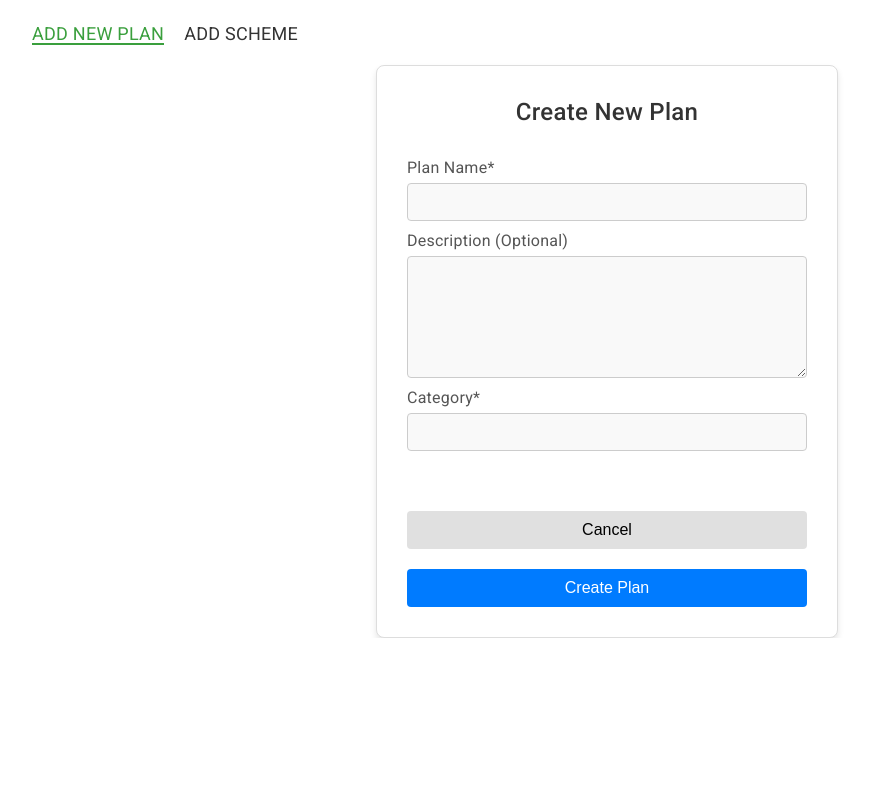
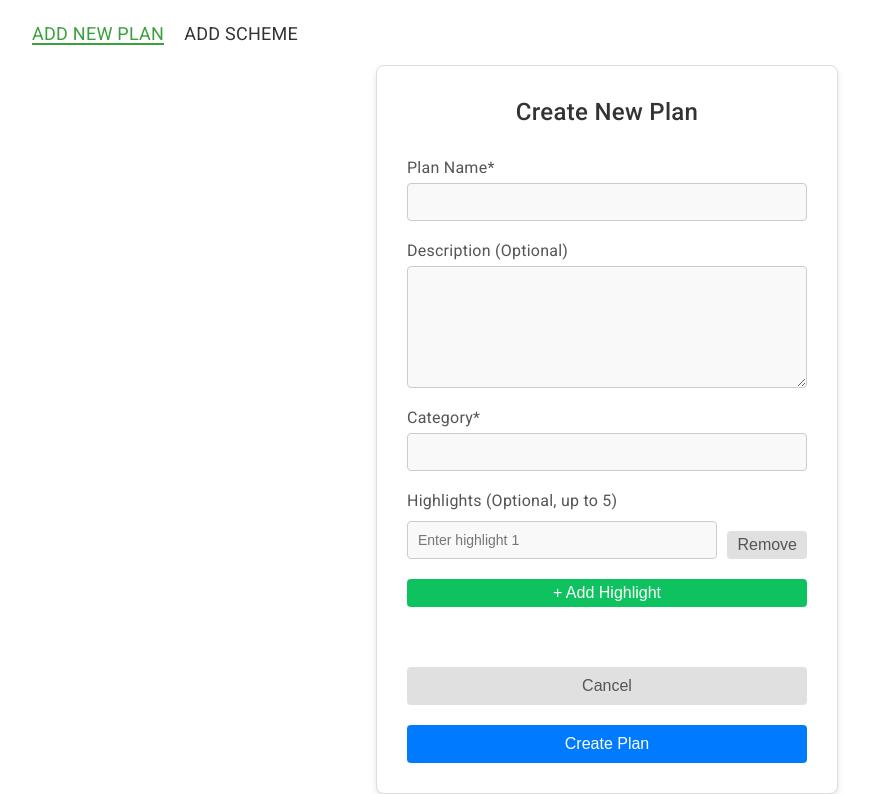
Before and after one commit to joshuakjohn/E-Insurance-App-FE, an Angular app: page /dashboard/admin/add-plan in a window 1280 px wide. Shown: the part 523-1317 px from the top of the page, without its empty margins (33-902 px from the left). Before the commit the page ends 1161 px from the top, so only its background shows below. Built offline with nearby package versions, Linux system fonts and the light colour scheme.

Commit message:
[anjali] feat : added field to add highlights in a plan while creating any new plan

```diff
--- a/src/app/components/admin/plan-form/plan-form.component.html
+++ b/src/app/components/admin/plan-form/plan-form.component.html
@@ -21,6 +21,24 @@
               Category is required
             </span>
           </div>
+          <div class="form-group highlights-group">
+            <label>Highlights (Optional, up to 5)</label>
+            <div *ngFor="let highlight of highlights; let i = index" class="highlight-field">
+              <input
+                type="text"
+                [formControlName]="'highlight' + i"
+                placeholder="Enter highlight {{ i + 1 }}"
+                class="form-control">
+              <button type="button" class="remove-highlight" (click)="removeHighlight(i)">Remove</button>
+            </div>
+            <button
+              type="button"
+              class="add-highlight"
+              [disabled]="highlights.length >= 5"
+              (click)="addHighlight()">
+              + Add Highlight
+            </button>
+          </div>
         </div>
         <br>
         <button class="cancelbutton" (click)="onClose()">Cancel</button>
--- a/src/app/components/admin/plan-form/plan-form.component.scss
+++ b/src/app/components/admin/plan-form/plan-form.component.scss
@@ -48,6 +48,7 @@ body {
           color: #333;
           font-size: 14px;
           transition: border-color 0.3s ease;
+          margin-bottom: 10px;
 
           &:focus {
             border-color: #007bff;
@@ -63,6 +64,50 @@ body {
           margin-top: 5px;
           font-size: 12px;
           color: #d9534f;
+        }
+
+        // Highlights section
+        .highlight-field {
+          display: flex;
+          align-items: center;
+          gap: 10px;
+          margin-top: 5px;
+
+          input {
+            flex: 1;
+          }
+
+          .remove-highlight {
+            background-color: #e0e0e0;
+            color: #555;
+            border: none;
+            padding: 5px 10px;
+            border-radius: 4px;
+            cursor: pointer;
+
+            &:hover {
+              background-color: #d6d6d6;
+            }
+          }
+        }
+
+        .add-highlight {
+          background-color: #0ec35f;
+          color: white;
+          border: none;
+          padding: 5px 10px;
+          margin-top: 10px;
+          border-radius: 4px;
+          cursor: pointer;
+
+          &:disabled {
+            background-color: #ccc;
+            cursor: not-allowed;
+          }
+
+          &:hover:not(:disabled) {
+            background-color: #30a14e;
+          }
         }
       }
 
@@ -84,12 +129,12 @@ body {
         }
 
         &.cancelbutton {
-            background-color: #e0e0e0;
-            color: 555;
+          background-color: #e0e0e0;
+          color: #555;
 
-            &:hover {
-                background-color: #d6d6d6;
-            }
+          &:hover {
+            background-color: #d6d6d6;
+          }
         }
       }
     }
--- a/src/app/components/admin/plan-form/plan-form.component.ts
+++ b/src/app/components/admin/plan-form/plan-form.component.ts
@@ -1,5 +1,5 @@
 import { Component } from '@angular/core';
-import { FormBuilder, FormGroup, Validators } from '@angular/forms';
+import { FormBuilder, FormGroup, Validators, FormControl} from '@angular/forms';
 import { Router } from '@angular/router';
 import { HttpService } from 'src/app/services/http-service/http.service';
 
@@ -11,6 +11,7 @@ import { HttpService } from 'src/app/services/http-service/http.service';
 export class PlanFormComponent {
   planForm!: FormGroup;
   isFormSubmitted = false;
+  highlights: string[] = [];
 
   constructor(private formBuilder: FormBuilder, private httpService: HttpService, private router: Router) { }
 
@@ -20,18 +21,35 @@ export class PlanFormComponent {
       description: [''],
       category: ['', Validators.required]
     });
+    this.addHighlight();
   }
 
   get planFormControls() {
     return this.planForm.controls;
   }
 
+  addHighlight(): void {
+    if (this.highlights.length < 5) {
+      const highlightControlName = `highlight${this.highlights.length}`;
+      this.planForm.addControl(highlightControlName, new FormControl(''));
+      this.highlights.push(highlightControlName);
+    }
+  }
+
+  removeHighlight(index: number): void {
+    const highlightControlName = this.highlights[index];
+    this.planForm.removeControl(highlightControlName);
+    this.highlights.splice(index, 1);
+  }
+
+
   handleSubmit() {
     this.isFormSubmitted = true;
     if (this.planForm.valid) {
       const { planName, description, category } = this.planForm.value;
+      const highlights = this.highlights.map(h => this.planForm.get(h)?.value).filter(h => h);
 
-      const payload: { planName: string; category: string; description?: string } = {planName, category};
+      const payload: { planName: string; category: string; description?: string; highlights?: string[] } = {planName, category, highlights};
 
       // Add description if it's not empty
       if (description) {
```
Lines whose indentation alone changed are shown as unchanged.
